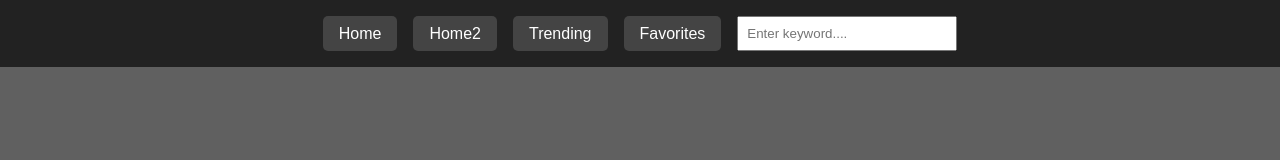
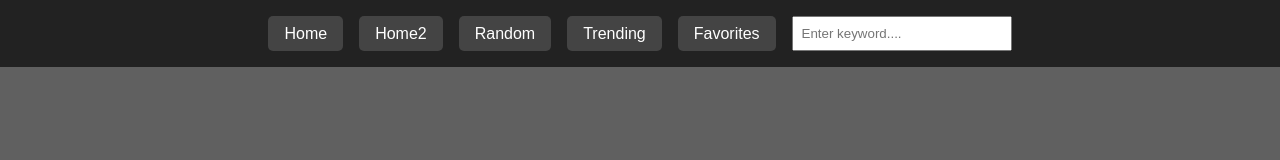
Before and after one commit to Team-01-GA/Team-01-GA-Giphy-Project, a website: page index.html in a window 1280 px wide. Drawn offline with Linux system fonts and the light colour scheme.

Commit message:
test git conflict

```diff
--- a/index.html
+++ b/index.html
@@ -13,6 +13,7 @@
         <nav>
             <button id="home-btn">Home</button>
             <button id="home-btn">Home2</button>
+            <button id="random-btn">Random</button>
             <button id="trending-btn">Trending</button>
             <button id="favorites-btn">Favorites</button>
             <input type="text" id="search-input" placeholder="Enter keyword...." />
```
